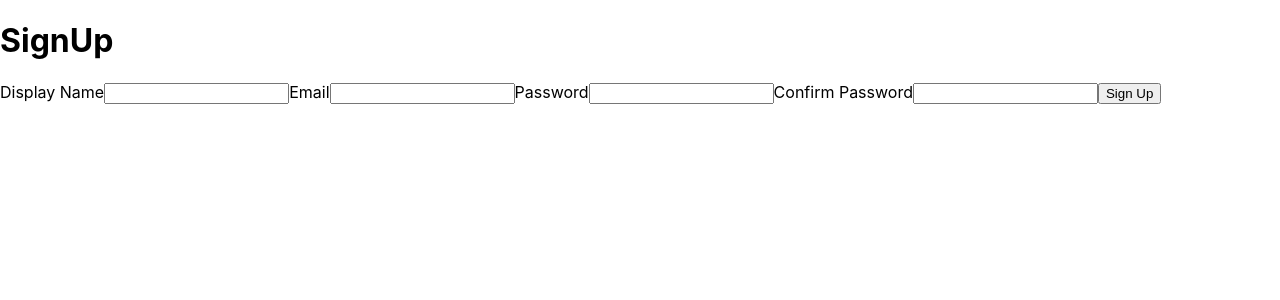
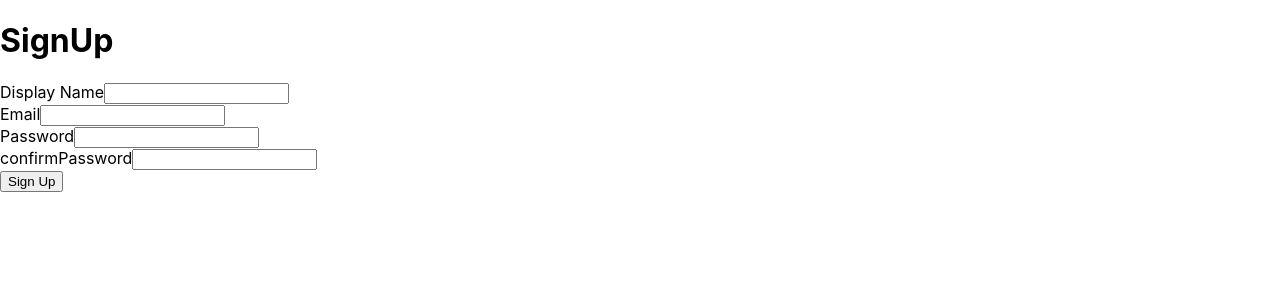
Before and after one commit to prolajumokeoni/WithBloom, a React (Create React App) app: page /signup in a window 1280 px wide. Shown: the top 300 px of the page. Built offline with nearby package versions, Linux system fonts and the light colour scheme.

Commit message:
Update auth pages to use user context

```diff
--- a/src/components/auth/SignIn.jsx
+++ b/src/components/auth/SignIn.jsx
@@ -1,7 +1,65 @@
- const SignIn = () => {
-	return (
-		<div>SignIn</div>
-	)
-}
+import { useState } from "react";
+import { signInAuthWithEmailAndPassword } from "../../utils/firebase/firebase.utils";
+import FormInput from "./form-input";
+
+const defaultFormFields = {
+  email: "",
+  password: "",
+};
+
+const SignIn = () => {
+  const [formFields, setFormFields] = useState(defaultFormFields);
+  const { email, password } = formFields;
+
+  // console.log(formFields);
+  const resetFormFields = () => {
+    setFormFields(defaultFormFields);
+  };
+
+  const handleSubmit = async (event) => {
+    event.preventDefault();
+
+    try {
+       await signInAuthWithEmailAndPassword(email, password);
+
+      resetFormFields();
+    } catch (error) {
+      console.log("user not created encountered an error", error);
+    }
+  };
+
+  const handleChange = (event) => {
+    const { name, value } = event.target;
+
+    setFormFields({ ...formFields, [name]: value });
+  };
+
+  return (
+    <div>
+      <h1> SignIn</h1>
+      <form onClick={handleSubmit}>
+        <FormInput
+          label="Email"
+          type="email"
+          name="email"
+          onChange={handleChange}
+          value={email}
+          required
+        />
+
+        <FormInput
+          label="Password"
+          type="password"
+          name="password"
+          onChange={handleChange}
+          value={password}
+          required
+        />
+
+        <button type="submit"> Sign In</button>
+      </form>
+    </div>
+  );
+};
 
 export default SignIn;
--- a/src/components/auth/SignUp.jsx
+++ b/src/components/auth/SignUp.jsx
@@ -1,5 +1,9 @@
 import { useState } from "react";
-import { createAuthUserWithEmailAndPassword, createUserDocumentFromAuth } from "../../utils/firebase/firebase.utils";
+import {
+  createAuthUserWithEmailAndPassword,
+  createUserDocumentFromAuth,
+} from "../../utils/firebase/firebase.utils";
+import FormInput from "./form-input";
 
 const defaultFormFields = {
   displayName: "",
@@ -12,10 +16,10 @@ const SignUp = () => {
   const [formFields, setFormFields] = useState(defaultFormFields);
   const { displayName, email, password, confirmPassword } = formFields;
 
-  // console.log(formFields);
+
   const resetFormFields = () => {
     setFormFields(defaultFormFields);
-	}
+  };
 
   const handleSubmit = async (event) => {
     event.preventDefault();
@@ -33,10 +37,10 @@ const SignUp = () => {
       await createUserDocumentFromAuth(user, { displayName });
       resetFormFields();
     } catch (error) {
-      if(error.code === 'auth/email-already-in-use'){
-				alert('Email already in use');
+      if (error.code === "auth/email-already-in-use") {
+        alert("Email already in use");
       } else {
-				console.log('user not created encountered an error', error);
+        console.log("user not created encountered an error", error);
       }
     }
   };
@@ -51,8 +55,8 @@ const SignUp = () => {
     <div>
       <h1> SignUp</h1>
       <form onClick={handleSubmit}>
-        <label>Display Name</label>
-        <input
+        <FormInput
+          label="Display Name"
           type="text"
           required
           onChange={handleChange}
@@ -60,8 +64,8 @@ const SignUp = () => {
           value={displayName}
         />
 
-        <label>Email</label>
-        <input
+        <FormInput
+          label="Email"
           type="email"
           name="email"
           onChange={handleChange}
@@ -69,8 +73,8 @@ const SignUp = () => {
           required
         />
 
-        <label>Password</label>
-        <input
+        <FormInput
+          label="Password"
           type="password"
           name="password"
           onChange={handleChange}
@@ -78,8 +82,8 @@ const SignUp = () => {
           required
         />
 
-        <label>Confirm Password</label>
-        <input
+        <FormInput
+          label="confirmPassword"
           type="password"
           name="confirmPassword"
           onChange={handleChange}
--- /dev/null
+++ b/src/components/auth/form-input.jsx
@@ -0,0 +1,12 @@
+const FormInput = ({ label, ...otherProps }) => {
+  return (
+    <div className=''>
+        <label>
+          {label}
+        </label>
+      <input className='form-input' {...otherProps} />
+    </div>
+  );
+};
+
+export default FormInput;
--- a/src/utils/firebase/firebase.utils.js
+++ b/src/utils/firebase/firebase.utils.js
@@ -1,5 +1,11 @@
 import { initializeApp } from "firebase/app";
-import { createUserWithEmailAndPassword, getAuth } from "firebase/auth";
+import {
+  createUserWithEmailAndPassword,
+  signInWithEmailAndPassword,
+  signOut,
+  getAuth,
+  onAuthStateChanged,
+} from "firebase/auth";
 import { getFirestore, doc, getDoc, setDoc } from "firebase/firestore";
 
 const firebaseConfig = {
@@ -45,3 +51,12 @@ export const createAuthUserWithEmailAndPassword = async (email, password) => {
   if (!email || !password) return;
   return await createUserWithEmailAndPassword(auth, email, password);
 };
+
+export const signInAuthWithEmailAndPassword = async (email, password) => {
+  if (!email || !password) return;
+  return await signInWithEmailAndPassword(auth, email, password);
+};
+
+export const signOutUser = async () => await signOut(auth);
+
+export const onAuthStateChangedListener = (callback) => onAuthStateChanged(auth, callback);
```
Also changed, not shown: src/contexts/user.context.jsx (added, +23 -0 lines). Lines whose indentation alone changed are shown as unchanged.
